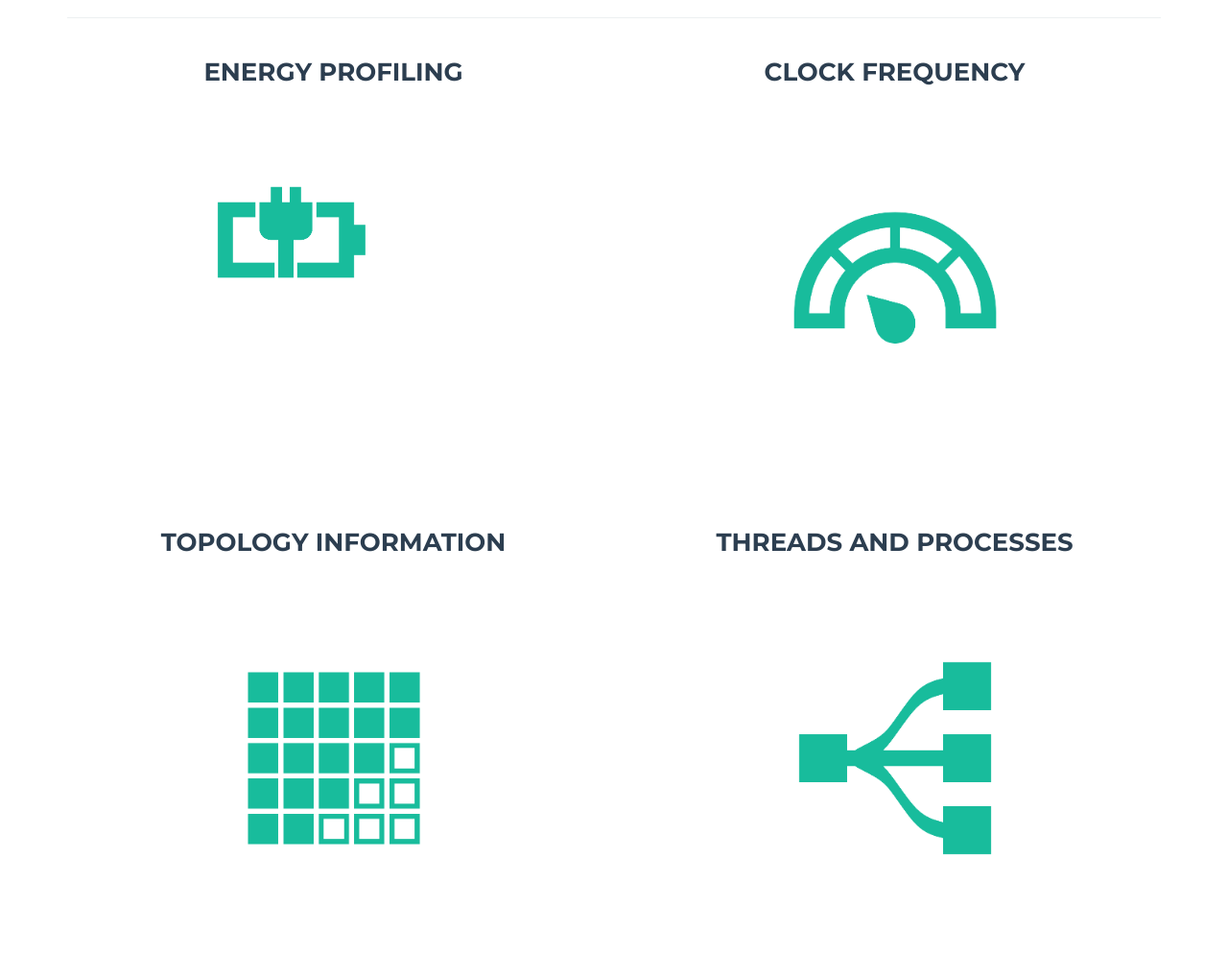
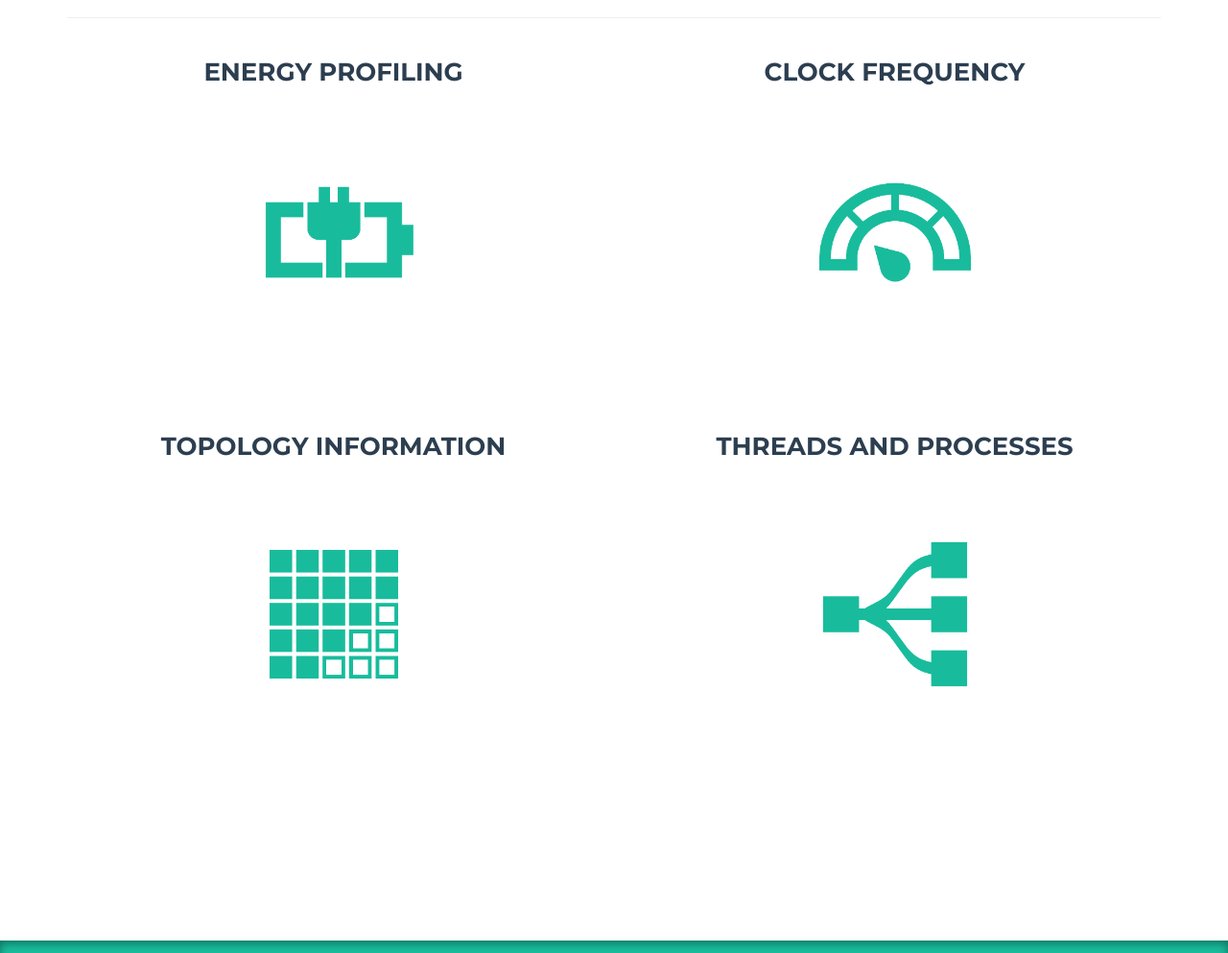
Before and after one commit to DanieleDeSensi/mammut, a website: page indexok.html in a window 1280 px wide. Shown: the part 1101-2094 px from the top of the page at 96% size. Drawn offline with nearby package versions, Linux system fonts and the light colour scheme.

Commit message:
Update indexok.html

```diff
--- a/indexok.html
+++ b/indexok.html
@@ -217,7 +217,9 @@
                                 <i class="fa fa-search-plus fa-3x"></i>
                             </div>
                         </div>
+                        <center>
                         <img src="img/portfolio/appbar.battery.charging.png" class="img-responsive" alt="" height="300" width="300">
+                        </center>
                     </a>
                 </div>
                 <div class="col-sm-6 portfolio-item">
@@ -228,7 +230,9 @@
                                 <i class="fa fa-search-plus fa-3x"></i>
                             </div>
                         </div>
-                        <img src="img/portfolio/appbar.gauge.25.png" class="img-responsive" alt="">
+                        <center>
+                        <img src="img/portfolio/appbar.gauge.25.png" class="img-responsive" alt="" height="300" width="300">
+                        </center>
                     </a>
                 </div>
                 <div class="col-sm-6 portfolio-item">
@@ -239,7 +243,9 @@
                                 <i class="fa fa-search-plus fa-3x"></i>
                             </div>
                         </div>
-                        <img src="img/portfolio/appbar.draw.pixel.fill.grid.png" class="img-responsive" alt="">
+                        <center>
+                        <img src="img/portfolio/appbar.draw.pixel.fill.grid.png" class="img-responsive" alt="" height="300" width="300">
+                        </center>
                     </a>
                 </div>
                 <div class="col-sm-6 portfolio-item">
@@ -250,7 +256,9 @@
                                 <i class="fa fa-search-plus fa-3x"></i>
                             </div>
                         </div>
-                        <img src="img/portfolio/appbar.diagram.png" class="img-responsive" alt="">
+                        <center>
+                        <img src="img/portfolio/appbar.diagram.png" class="img-responsive" alt="" height="300" width="300">
+                        </center>
                     </a>
                 </div>
             </div>
```
